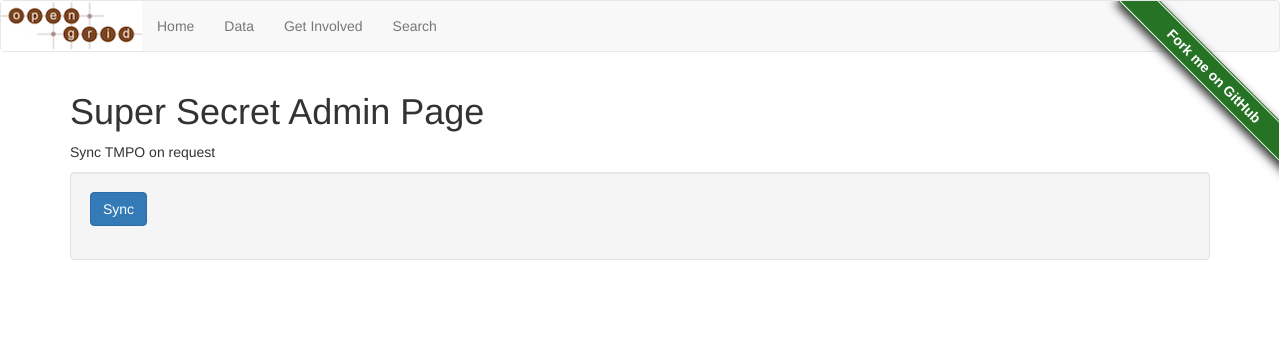
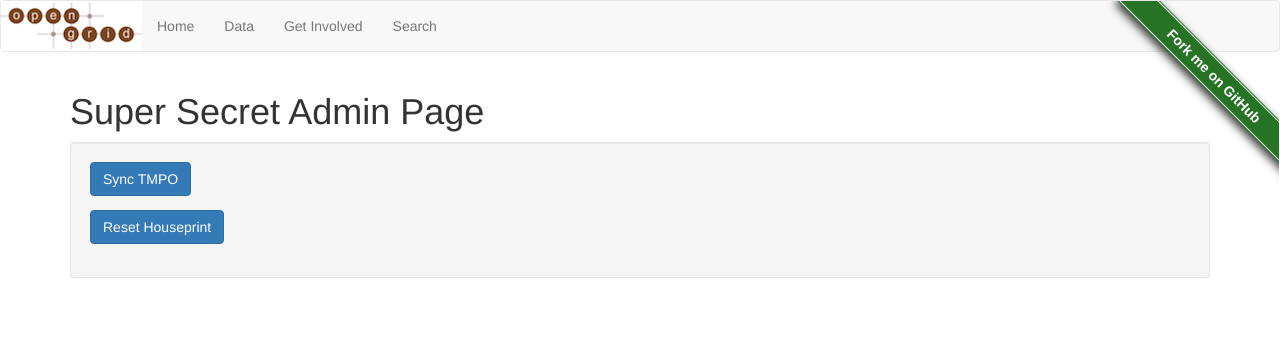
Before and after one commit to opengridcc/website, a Flask app: page /issue30 in a window 1280 px wide. Shown: the top 352 px of the page. Run offline with Flask 2, Linux system fonts and the light colour scheme; some libraries are stand-ins or nearby versions.

Commit message:
Reset Houseprint button

```diff
--- a/templates/issue30.html
+++ b/templates/issue30.html
@@ -1,12 +1,14 @@
 {% extends "master.html" %}
 {% block content %}
 <h1>Super Secret Admin Page</h1>
-<p>Sync TMPO on request</p>
 <div class="well">
-    {% from "_formhelpers.html" import render_field %}
     <form method=post action="/issue30">
         {{ form.hidden_tag() }}
-    <p><input class="btn btn-primary" type=submit value=Sync>
+    <p><input class="btn btn-primary" type=submit value="Sync TMPO" name=submit>
+    </form>
+    <form method=post action="/issue30">
+        {{ form.hidden_tag() }}
+    <p><input class="btn btn-primary" type=submit value="Reset Houseprint", name="submit">
     </form>
 </div>
 {% endblock %}
--- a/website.py
+++ b/website.py
@@ -240,12 +240,16 @@ def issue30():
     form = EmptyForm()  # Empty form, only validates the secret token to protect against cross-site scripting
 
     if request.method == 'POST' and form.validate():
-        try:
-            hp.sync_tmpos()
-        except:
-            flash("Error syncing TMPO, please try again later")
-        else:
-            flash("TMPO Sync Successful")
+        if request.form['submit'] == 'Sync TMPO':
+            try:
+                hp.sync_tmpos()
+            except:
+                flash("Error syncing TMPO, please try again later")
+            else:
+                flash("TMPO Sync Successful")
+        elif request.form['submit'] == 'Reset Houseprint':
+            hp.reset()
+            flash("Houseprint Reset Successful")
 
     return render_template(
         'issue30.html',
```
